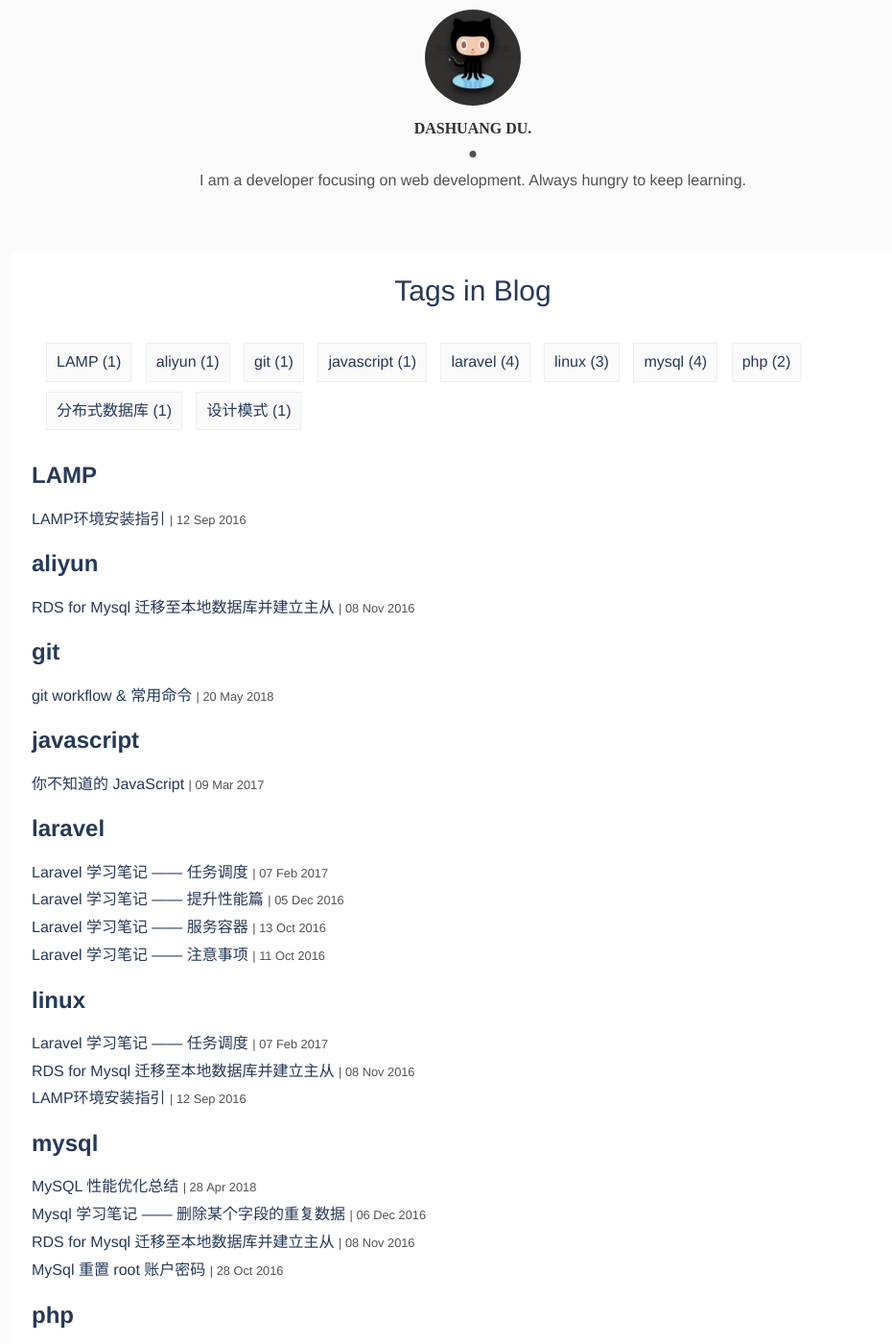
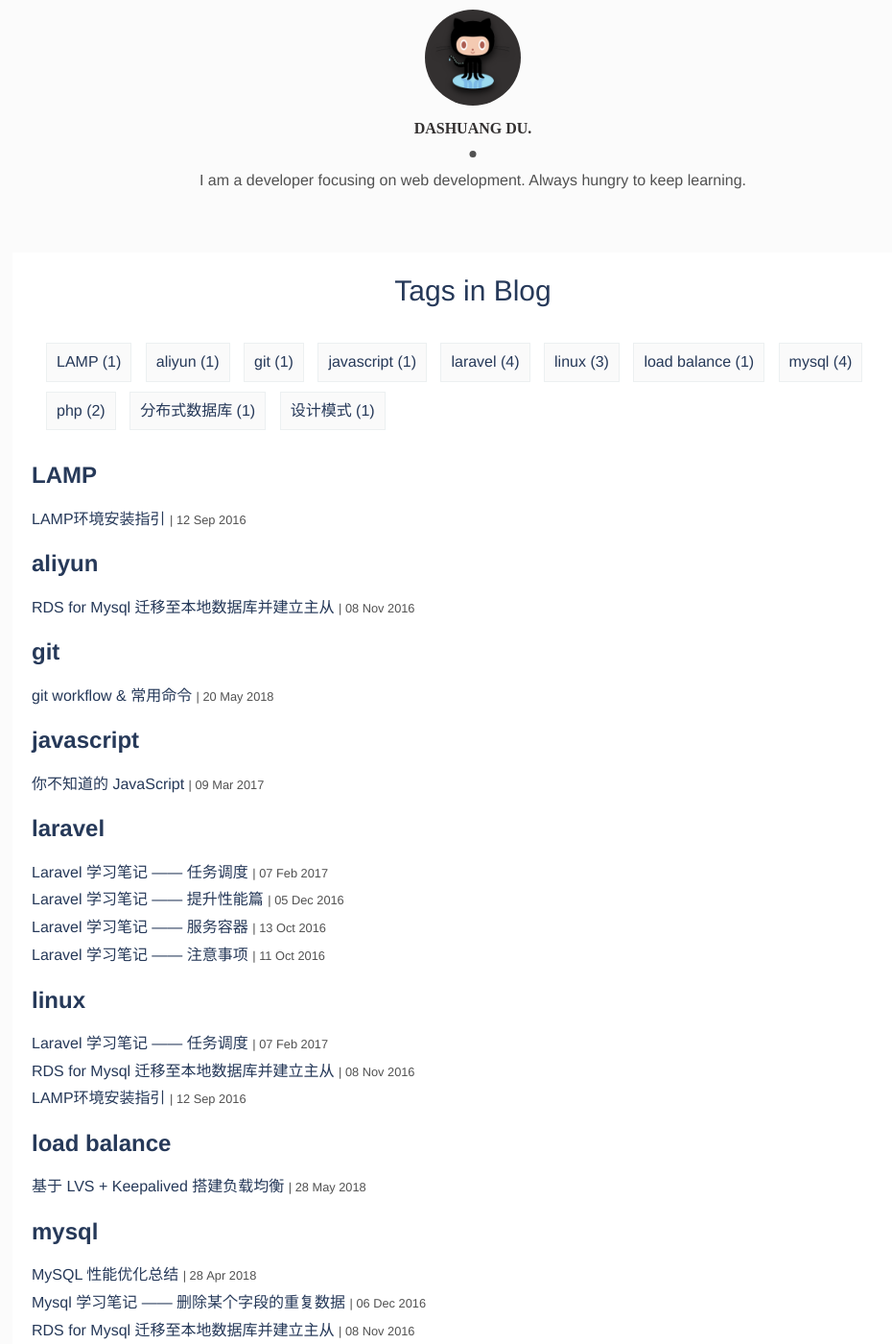
Before and after one commit to dudashuang/dudashuang.github.io, a Jekyll site: the page built from tags.html, in a window 1280 px wide and 1400 px high. Shown: the whole window at 96% size, without its empty margins (147-1077 px from the left). Built offline with Jekyll 4.4.1, drawn with Linux system fonts in a browser that asks for light colours; nearby versions of some CDN libraries; part of the change alters nothing that is shown; some of the changed text lies outside the part shown.

Commit message:
:sparkles: add load blance config.

````diff
--- a/_posts/2018-05-08-tidb.md
+++ b/_posts/2018-05-08-tidb.md
@@ -1,7 +1,7 @@
 ---
 layout: post
 title: TiDB 部署及数据同步
-date: 2018-04-28 15:23:55
+date: 2018-05-08 15:23:55
 description: TiDB 安装，部署，及简要使用（以 ubuntu 16.04 为例）
 tags: [分布式数据库]
 ---
--- /dev/null
+++ b/_posts/2018-05-28-load-blance.md
@@ -0,0 +1,282 @@
+---
+layout: post
+title: 基于 LVS + Keepalived 搭建负载均衡
+date: 2018-05-28 15:23:55
+description: load balance, lvs, keepalived, 负载均衡，高可用
+tags: [load balance]
+---
+
+## LVS Keepalived 集群的组成
+
+LVS（linux virtual server，linux 虚拟服务器），由以下三部分组成：
+
+- **负载均衡层（load balance）：** 位于整个集群的最前端，由一台或多台负载调度器（Director Server）组成。
+其上安装了 LVS 的核心模块 IPVS，负责把用户请求分发给服务器群组层的应用服务器（Real Server）。
+同时还有监控模块（Ldirectord），用于监测各个 Real Server 服务的健康情况，当 real server 不可用时，
+将其从路由表中剔除，待主机恢复后重新加入。
+
+- **服务器群组（Server Array）：** 由一组实际运行应用服务的主机组成。每个 Real Server 之间通过高速 LAN 相连。
+
+- **数据共享存储（Shared Storage）：** 为所有 Real Server 提供共享存储空间和内容一致性的存储区域，一般由磁盘阵列设备组成。
+
+![]({{site.baseurl}}/assets/img/lvs.png)
+
+## IPVS 的简单介绍
+
+**IPVS：** 安装于 Director Server 上，并在 Director Server 上虚拟出一个 VIP（Virtual IP）。
+用户的访问请求通过 VIP 到达负载调度器，然后由负载调度器从 Real Server 列表中选取一个服务节点响应用户的请求。
+
+### IPVS 转发请求的 3 种方式：
+
+- **VS/NAT（Virtual Server via Network Address Translation）：** 当用户请求到达调度器时，调度器将请求报文的目标地址和端口地址改写
+成选定的 Real Server 的相应地址和端口，并将请求报文发送给选定的 Real Server。当 Real Server 返回数据时，还需要再次将报文的源地址和端口更改为 VIP 和相应的端口后，再发送给用户。
+因为请求和响应报文都需要经过 Director Server 重写，所以当高并发时，调度器的处理能力将会成为瓶颈。
+
+- **VS/TUN （Virtual Server via IP Tunneling）：** 也就是 IP 隧道技术实现虚拟服务器。调度器采用 IP 隧道技术将用户请求转发到某个
+Real Server，而这个 Real Server 将直接响应用户的请求，不再经过前端调度器，此外，对 Real Server 的地域位置没有要求，可以和 Director Server
+位于同一个网段，也可以是独立的一个网络。由于在 TUN 方式中，调度器将只处理用户的报文请求，集群系统的吞吐量大大提高。
+
+- **VS/DR（Virtual Server via Direct Routing）：** 也就是用直接路由技术实现虚拟服务器。VS/DR 通过改写请求报文的 MAC 地址，将请求发送到
+Real Server，而 Real Server 将响应直接返回给客户，免去了 VS/TUN 中的 IP 隧道开销。这种方式是三种负载调度机制中性能最高、最好的，但是必须要求
+Director Server 与 Real Server 都有一块网卡连在同一物理网段上。
+
+### IPVS 的负载调度算法：
+
+上面我们谈到，负载调度器是根据各个服务器的负载情况，动态地选择一台 Real Server 响应用户请求，那么动态选择是如何实现呢，其实也就是我们这里要说的负载调度算法，
+根据不同的网络服务需求和服务器配置，IPVS 实现了如下八种负载调度算法，这里我们详细讲述最常用的四种调度算法，剩余的四种调度算法请参考其它资料。
+
+- 轮询调度（Round Robin）
+
+    “轮询”调度也叫1:1调度，调度器通过“轮询”调度算法将外部用户请求按顺序1:1的分配到集群中的每个 Real Server 上，这种算法平等地对待每一台 Real Server，
+    而不管服务器上实际的负载状况和连接状态。
+
+- 加权轮询调度（Weighted Round Robin）
+
+    “加权轮询”调度算法是根据 Real Server 的不同处理能力来调度访问请求。可以对每台 Real Server 设置不同的调度权值，对于性能相对较好的 Real Server
+     可以设置较高的权值，而对于处理能力较弱的 Real Server，可以设置较低的权值，这样保证了处理能力强的服务器处理更多的访问流量，充分合理的利用了服务器资源。
+     同时，调度器还可以自动查询 Real Server 的负载情况，并动态地调整其权值。
+
+- 最少链接调度（Least Connections）
+
+    “最少连接”调度算法动态地将网络请求调度到已建立的链接数最少的服务器上。如果集群系统的真实服务器具有相近的系统性能，采用“最小连接”调度算法可以较好地均衡负载。
+
+- 加权最少链接调度（Weighted Least Connections)
+
+    “加权最少链接调度”，每个服务节点可以用相应的权值表示其处理能力，而系统管理员可以动态的设置相应的权值，缺省权值为1，加权最小连接调度在分配新连接请求时尽可能使服务节点的已建立连接数和其权值成正比。
+
+- 其它四种调度算法分别为：
+  - 基于局部性的最少链接（Locality-Based Least Connections）
+  - 带复制的基于局部性最少链接（Locality-Based Least Connections with Replication）
+  - 目标地址散列（Destination Hashing）
+  - 源地址散列（Source Hashing）
+
+
+## keepalived 的原理的简单介绍：
+
+**VRRP （Virtual Router Redundancy Protocol，虚拟路由器冗余协议）：** 在现实的网络环境中，主机之间的通信都是通过配置静态路由（默认网关）完成的，
+而主机之间的路由器一旦出现故障，通信就会失败，因此，在这种通信模式中，路由器就成了一个单点瓶颈，为了解决这个问题，就引入了 VRRP 协议。
+
+VRRP 可以将两台或多台物理路由器设备虚拟成一个虚拟路由器，每个虚拟路由器都有一个唯一标识，称为 VRID，一个 VRID 与一组 IP 地址构成了一个虚拟路由器。
+这个虚拟路由器通过虚拟IP（一个或多个）对外提供服务。而在虚拟路由器内部，同一时间只有一台物理路由器对外提供服务，这台物理路由器被称为主路由器（处于 MASTER 角色）。
+而其他物理路由器不拥有对外的虚拟 IP，也不提供对外网络功能，仅仅接收 MASTER 的 VRRP 状态通告信息，这些路由器被统称为备份路由器（处于 BACKUP 角色）。
+当主路由器失效时，处于 BACKUP 角色的备份路由器将重新进行选举，产生一个新的主路由器进入 MASTER 角色继续提供对外服务，整个切换过程对用户来说完全透明。
+
+Keepalived 作为一个高性能集群软件，它还能实现对集群中服务器运行状态的监控及故障隔离。下面继续介绍下 Keepalived 对服务器运行状态监控和检测的工作原理。
+
+Keepalived 工作在 TCP/IP 参考模型的第三、第四和第五层，也就是网络层、传输层和应用层。根据 TCP/IP 参考模型各层所能实现的功能，Keepalived运行机制如下：
+
+- 在网络层，运行着四个重要的协议：互连网协议 IP、互连网控制报文协议 ICMP、地址转换协议 ARP 以及反向地址转换协议 RARP。Keepalived 在网络层采
+用的最常见的工作方式是通过ICMP协议向服务器集群中的每个节点发送一个 ICMP 的数据包（类似于 ping 实现的功能），如果某个节点没有返回响应数据包，那么
+就认为此节点发生了故障，Keepalived 将报告此节点失效，并从服务器集群中剔除故障节点。
+
+- 在传输层，提供了两个主要的协议：传输控制协议 TCP 和用户数据协议 UDP。传输控制协议 TCP 可以提供可靠的数据传输服务，IP 地址和端口，代表一个 TCP 连接的
+一个连接端。要获得 TCP 服务,须在发送机的一个端口上和接收机的一个端口上建立连接，而 Keepalived 在传输层就是利用 TCP 协议的端口连接和扫描技术来
+判断集群节点是否正常的。比如，对于常见的 Web 服务默认的 80 端口、SSH 服务默认的 22 端口等，Keepalived 一旦在传输层探测到这些端口没有响应数据返回，
+就认为这些端口发生异常，然后强制将此端口对应的节点从服务器集群组中移除。
+
+- 在应用层，可以运行 FTP、TELNET、SMTP、DNS 等各种不同类型的高层协议，Keepalived 的运行方式也更加全面化和复杂化，用户可以通过自定义 Keepalived
+的工作方式，例如用户可以通过编写程序来运行 Keepalived，而 Keepalived 将根据用户的设定检测各种程序或服务是否允许正常，如果 Keepalived 的检测结果
+与用户设定不一致时，Keepalived 将把对应的服务从服务器中移除。
+
+
+## 安装
+
+**环境：**
+
+| hostname | ip | remark |
+|:---|---|---|
+| lvs-master | 192.168.12.100 | lvs主机 |
+| lvs-slave | 192.168.12.101 | lvs备用机 |
+| web-server1 | 192.168.12.102 | realserver1 |
+| web-server2 | 192.168.12.103 | realserver2 |
+
+本次安装教程采用的是`DR`转发方式，上述机器均为`ubuntu16.04`
+
+**VIP:** 192.168.12.200
+
+### 安装 ipvsadm, keepalived
+
+```
+sudo apt-get install ipvsadm keepalived
+```
+
+查看路由转发设置
+
+```
+sudo ipvsadm
+```
+
+```
+***** vagrant@vagrant:~ [05:38:21] *****
+% sudo ipvsadm
+IP Virtual Server version 1.2.1 (size=4096)
+Prot LocalAddress:Port Scheduler Flags
+  -> RemoteAddress:Port           Forward Weight ActiveConn InActConn
+```
+
+### keppalived 配置
+
+修改`keepalived`的配置文件，没有就新建一个
+
+```
+sudo vim /etc/keepalived/keepalived.conf
+```
+
+```
+# 全局配置
+global_defs {
+    router_id LVS_DEVEL
+    notification_email {
+        dudashuang1222@gmail.com
+    }
+    notification_email_from Alexandre.Cassen@firewall.loc
+    smtp_server 192.168.12.30
+    smtp_connect_timeout 30
+    vrrp_skip_check_adv_addr
+    vrrp_strict
+}
+
+# VRRP 实例配置
+vrrp_instance VI_1 {
+    state MASTER  #如果使用主/备,另外一台机器需要设置为BACKUP
+    interface eth1 #检测网络端口
+    virtual_router_id 100 #主备的虚拟机路由ID必须一致
+    priority 100   #主备的优先级，主优先级要大于备
+    advert_int 1       #VRRP Multicast广播周期秒数
+    authentication {
+        auth_type PASS     # VRRP认证方式
+        auth_pass 123456   # VRRP口令字
+    }
+    virtual_ipaddress {
+        192.168.12.200  # 如果有多个VIP，继续换行填写
+    }
+}
+
+# 虚拟服务器配置
+virtual_server 192.168.12.200 80 {
+    delay_loop 1       # 每隔1秒查询realserver状态
+    lb_algo wrr        # lvs 算法
+    lb_kind DR         # Direct Route
+    protocol TCP       # 用TCP协议检查realserver状态
+    persistence_timeout 50 # 会话保持时间，这段时间内，同一ip发起的请求将被转发到同一个realserver
+
+    # 第一台realserver物理环境
+    real_server 192.168.12.102 80 {
+        weight 1
+        TCP_CHECK {
+            connect_timeout 3
+            nb_get_retry 3
+            delay_before_retry 3
+            connect_port 80
+        }
+    }
+
+    # 第二台realserver物理环境
+    real_server 192.168.12.103 80 {
+        weight 1
+        TCP_CHECK {
+            connect_timeout 3
+            nb_get_retry 3
+            delay_before_retry 3
+            connect_port 80
+        }
+    }
+}
+```
+
+> interface eth1 在这里为外置网卡的端口，可以执行`ip a`查看`192.168.12.100`在哪个端口，若为`eth0`，则填`eth0`
+
+lvs-slave的配置和主机一样，仅需要将
+
+```
+state MASTER --> BACKUP
+priority 100 --> 90
+```
+
+启动 keepalived
+```
+# 清除路由设置
+sudo ipvsadm -C
+
+# 重启 keepalived
+sudo service keepalived restart
+```
+
+此时查看路由配置
+
+```
+***** vagrant@vagrant:~ [05:38:39] *****
+% sudo ipvsadm
+IP Virtual Server version 1.2.1 (size=4096)
+Prot LocalAddress:Port Scheduler Flags
+  -> RemoteAddress:Port           Forward Weight ActiveConn InActConn
+TCP  localhost:http wrr persistent 50
+  -> localhost:http               Route   1      0          0
+  -> localhost:http               Route   1      0          0
+```
+
+### realserver 设置
+
+配置`/etc/rc.local`，添加下列配置，然后重启机器
+
+```
+ifconfig lo:0 192.168.12.200 broadcast 192.168.12.200 netmask 255.255.255.255 up
+route add -host 192.168.12.200 dev lo:0
+echo "0" > /proc/sys/net/ipv4/ip_forward
+echo "1" > /proc/sys/net/ipv4/conf/lo/arp_ignore
+echo "2" > /proc/sys/net/ipv4/conf/lo/arp_announce
+echo "1" > /proc/sys/net/ipv4/conf/all/arp_ignore
+echo "2" > /proc/sys/net/ipv4/conf/all/arp_announce
+```
+
+更新 nginx 首页
+
+```
+sudo vim /var/www/html/index.nginx-debian.html
+```
+
+```
+# realserver2 换成192.168.12.103
+<h2>ip:192.168.12.102</h2>
+```
+
+## 测试
+
+访问[http://192.168.12.200](http://192.168.12.200)
+
+![]({{site.baseurl}}/assets/img/lvs-test1.jpeg)
+![]({{site.baseurl}}/assets/img/lvs-test2.jpeg)
+
+假设lvs-master宕机
+
+```
+sudo service keepalived stop
+```
+
+假设 realserver1 宕机
+
+```
+sudo service nginx stop
+```
+
+> 参考原文：[https://www.jianshu.com/p/88fea188c203](https://www.jianshu.com/p/88fea188c203)
````
Also changed, not shown: assets/img/lvs-test1.jpeg (added), assets/img/lvs-test2.jpeg (added), assets/img/lvs.png (added).
